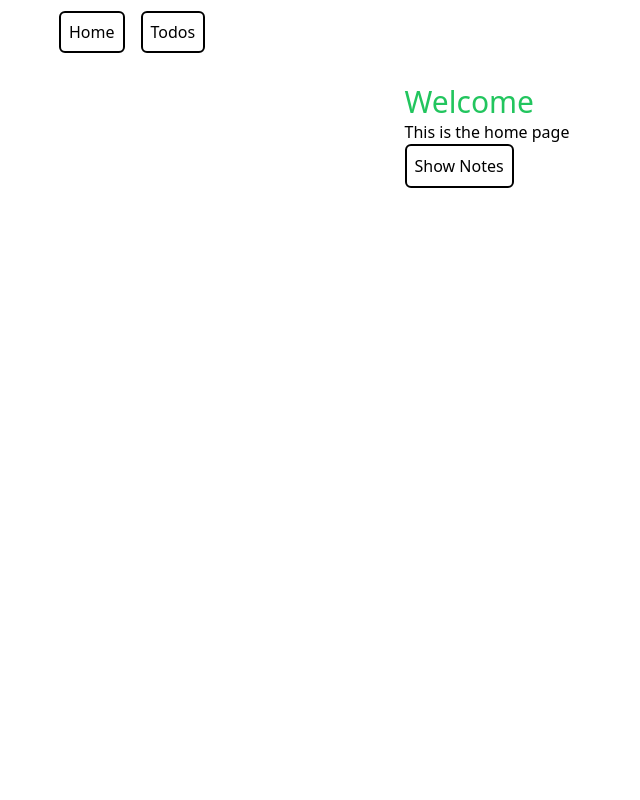
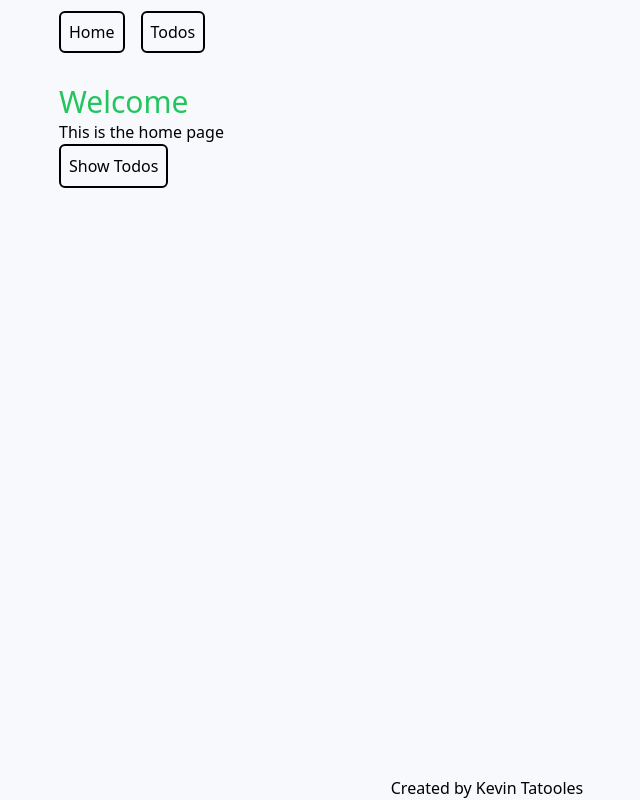
Before and after one commit to Tatooles/next-todo-list, a Next.js app: page / in a window 1280 px wide. Shown: the whole page, without its empty margins (153-793 px from the left). Built offline with nearby package versions, Linux system fonts and the light colour scheme.

Commit message:
Improve styling and fix button

```diff
--- a/app/layout.tsx
+++ b/app/layout.tsx
@@ -13,7 +13,7 @@ export default function RootLayout({
 }) {
   return (
     <html lang="en">
-      <body className="h-full max-w-4xl mx-auto">
+      <body className="h-screen max-w-4xl mx-auto bg-[#f7f9fc] flex flex-col">
         <header className="p-5 h-18">
           <nav>
             <Link
@@ -30,8 +30,8 @@ export default function RootLayout({
             </Link>
           </nav>
         </header>
-        <main className="p-5 flex flex-col items-center">{children}</main>
-        <footer></footer>
+        <main className="p-5 grow">{children}</main>
+        <footer className="text-center">Created by Kevin Tatooles</footer>
       </body>
     </html>
   );
--- a/app/page.tsx
+++ b/app/page.tsx
@@ -1,13 +1,16 @@
 import "./globals.css";
+import Link from "next/link";
 
 export default function Home() {
   return (
     <div>
       <h1 className="text-3xl text-green-500">Welcome</h1>
       <h2>This is the home page</h2>
-      <button className="p-2 rounded-md hover:bg-gray-500 border-2 border-black">
-        Show Notes
-      </button>
+      <Link href="/todos">
+        <button className="p-2 rounded-md hover:bg-gray-500 border-2 border-black">
+          Show Todos
+        </button>
+      </Link>
     </div>
   );
 }
--- a/app/todos/CreateTodo.tsx
+++ b/app/todos/CreateTodo.tsx
@@ -27,7 +27,7 @@ export default function CreateTodo() {
   return (
     <form
       onSubmit={create}
-      className="flex flex-col items-start border-2 border-black p-4 w-min rounded-md"
+      className="flex flex-col border-2 border-black p-4 w-min rounded-md"
     >
       <input
         type="text"
```
